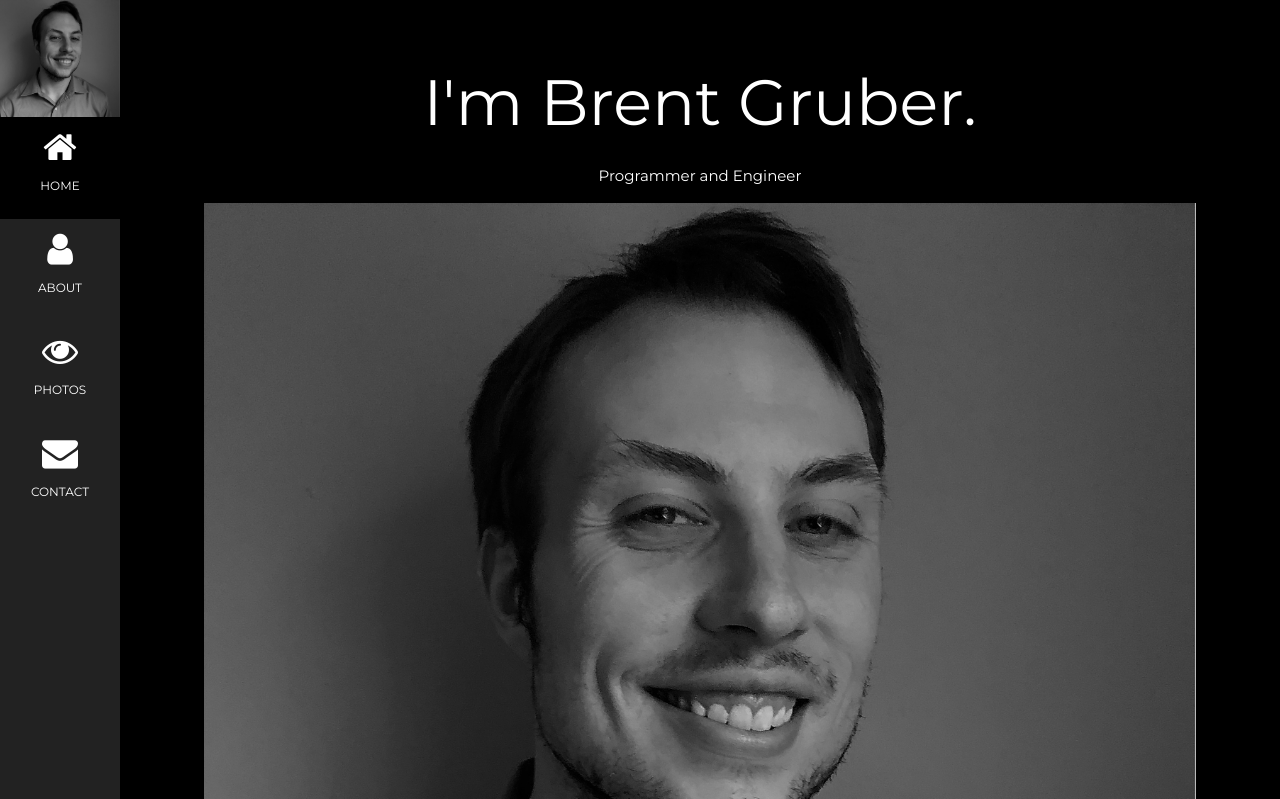
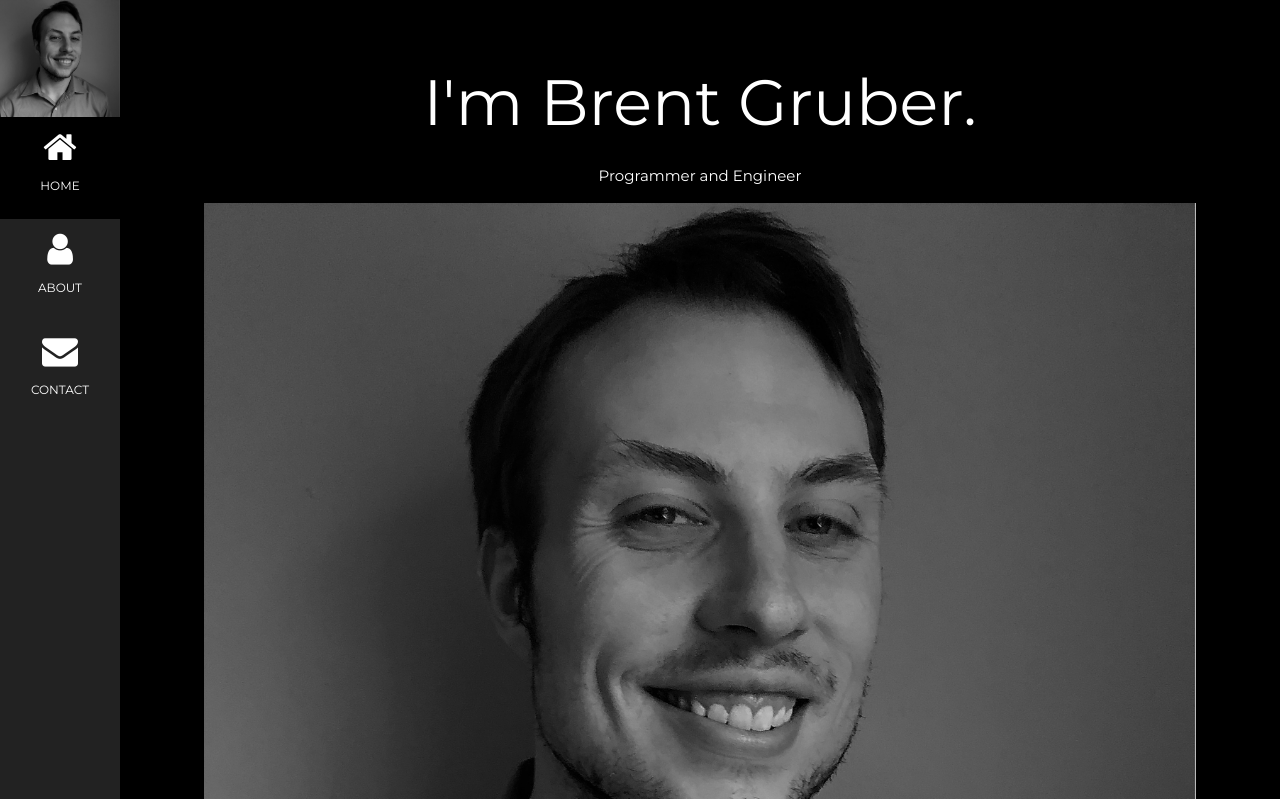
Before and after one commit to BrentGruber/Resume, a Django app: template bio/templates/bio/about.html in a window 1280 px wide. Shown: the top 799 px of the page. Run offline with Django 3.2, Linux system fonts and the light colour scheme; the template is opened without the code that fills it, so the values that code supplies are empty.

Commit message:
doing some formatting work

```diff
--- a/bio/templates/bio/about.html
+++ b/bio/templates/bio/about.html
@@ -32,10 +32,6 @@ img { image-orientation: horizontal; }
   <a href="#about" class="w3-bar-item w3-button w3-padding-large w3-hover-black">
     <i class="fa fa-user w3-xxlarge"></i>
     <p>ABOUT</p>
-  </a>
-  <a href="#photos" class="w3-bar-item w3-button w3-padding-large w3-hover-black">
-    <i class="fa fa-eye w3-xxlarge"></i>
-    <p>PHOTOS</p>
   </a>
   <a href="#contact" class="w3-bar-item w3-button w3-padding-large w3-hover-black">
     <i class="fa fa-envelope w3-xxlarge"></i>
```
